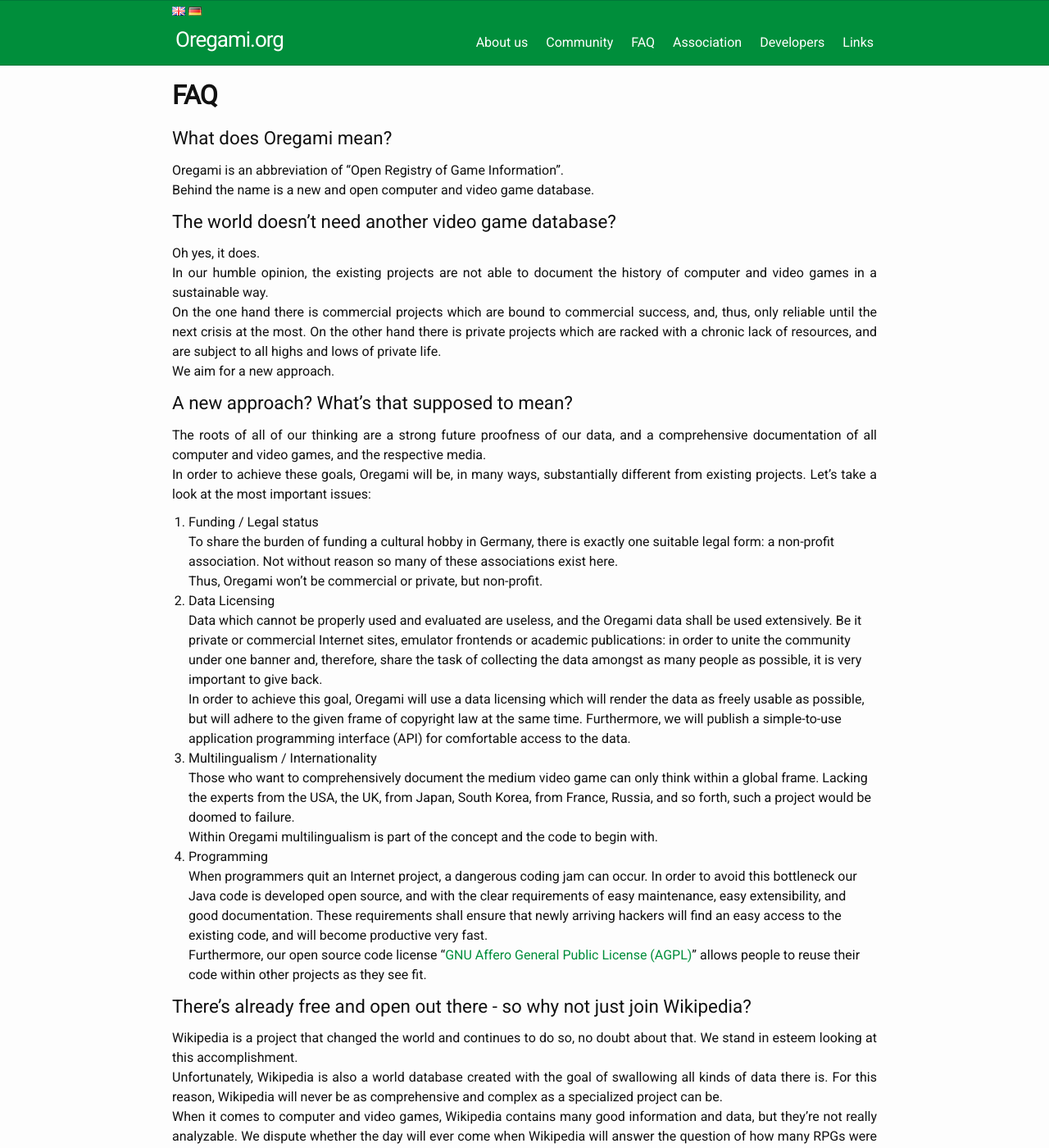
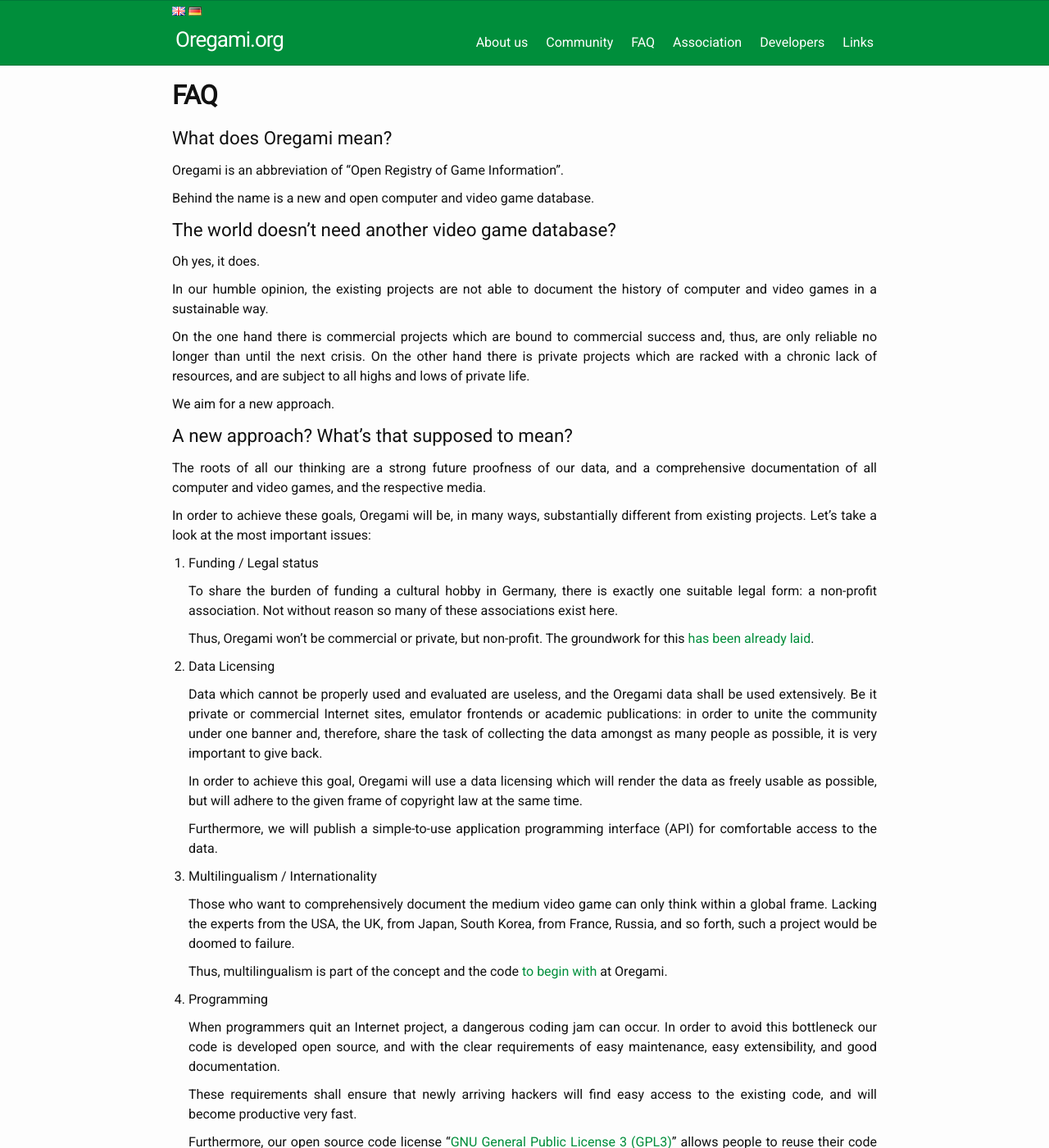
Before and after one commit to oregami/oregami.org-public-website, a Jekyll site: the page built from _pages_en/faq.md, in a window 1280 px wide and 1400 px high. Shown: the whole window at 82% size. Built offline with Jekyll 4.4.1, drawn with Linux system fonts in a browser that asks for light colours; some of the changed text lies outside the part shown.

Commit message:
Update of the English FAQ

```diff
--- a/_pages_en/faq.md
+++ b/_pages_en/faq.md
@@ -4,56 +4,83 @@
 permalink: /en/faq
 language: en
 seq: 30
+published: true
 ---
 
 ### What does Oregami mean?
 
 Oregami is an abbreviation of "Open Registry of Game Information".
+
 Behind the name is a new and open computer and video game database.
 
 ### The world doesn't need another video game database?
 
 Oh yes, it does.
+
 In our humble opinion, the existing projects are not able to document the history of computer and video games in a sustainable way.
-On the one hand there is commercial projects which are bound to commercial success, and, thus, only reliable until the next crisis at the most. On the other hand there is private projects which are racked with a chronic lack of resources, and are subject to all highs and lows of private life.
+
+On the one hand there is commercial projects which are bound to commercial success and, thus, are only reliable no longer than until the next crisis. On the other hand there is private projects which are racked with a chronic lack of resources, and are subject to all highs and lows of private life.
+
 We aim for a new approach.
 
 ### A new approach? What's that supposed to mean?
 
-The roots of all of our thinking are a strong future proofness of our data, and a comprehensive documentation of all computer and video games, and the respective media.
+The roots of all our thinking are a strong future proofness of our data, and a comprehensive documentation of all computer and video games, and the respective media.
+
 In order to achieve these goals, Oregami will be, in many ways, substantially different from existing projects. Let's take a look at the most important issues:
 
 1.  Funding / Legal status
+
     To share the burden of funding a cultural hobby in Germany, there is exactly one suitable legal form: a non-profit association. Not without reason so many of these associations exist here.
-    Thus, Oregami won't be commercial or private, but non-profit.
+
+    Thus, Oregami won't be commercial or private, but non-profit. The groundwork for this [has been already laid](http://www.oregami.org/blog/en/2013/oregami-association-on-horizon).
+
 2.  Data Licensing
+
     Data which cannot be properly used and evaluated are useless, and the Oregami data shall be used extensively. Be it private or commercial Internet sites, emulator frontends or academic publications: in order to unite the community under one banner and, therefore, share the task of collecting the data amongst as many people as possible, it is very important to give back.
-    In order to achieve this goal, Oregami will use a data licensing which will render the data as freely usable as possible, but will adhere to the given frame of copyright law at the same time. Furthermore, we will publish a simple-to-use application programming interface (API) for comfortable access to the data.
+
+    In order to achieve this goal, Oregami will use a data licensing which will render the data as freely usable as possible, but will adhere to the given frame of copyright law at the same time.
+
+    Furthermore, we will publish a simple-to-use application programming interface (API) for comfortable access to the data.
+
 3.  Multilingualism / Internationality
+
     Those who want to comprehensively document the medium video game can only think within a global frame. Lacking the experts from the USA, the UK, from Japan, South Korea, from France, Russia, and so forth, such a project would be doomed to failure.
-    Within Oregami multilingualism is part of the concept and the code to begin with.
+
+    Thus, multilingualism is part of the concept and the code [to begin with](http://www.oregami.org/blog/en/2017/thoughts-about-internationalization-i18n) at Oregami.
+
 4.  Programming
-    When programmers quit an Internet project, a dangerous coding jam can occur. In order to avoid this bottleneck our Java code is developed open source, and with the clear requirements of easy maintenance, easy extensibility, and good documentation. These requirements shall ensure that newly arriving hackers will find an easy access to the existing code, and will become productive very fast.
-    Furthermore, our open source code license "[GNU Affero General Public License (AGPL)](http://en.wikipedia.org/wiki/Affero_General_Public_License){:target="_blank"}" allows people to reuse their code within other projects as they see fit.
 
-### There's already free and open out there - so why not just join Wikipedia?
+    When programmers quit an Internet project, a dangerous coding jam can occur. In order to avoid this bottleneck our code is developed open source, and with the clear requirements of easy maintenance, easy extensibility, and good documentation.
+
+    These requirements shall ensure that newly arriving hackers will find easy access to the existing code, and will become productive very fast.
+
+    Furthermore, our open source code license "[GNU General Public License 3 (GPL3)](https://en.wikipedia.org/wiki/GNU_General_Public_License#Version_3){:target="_blank"}" allows people to reuse their code within other projects as they see fit.
+
+### Free and open is already out there - so why not just join Wikipedia?
 
 Wikipedia is a project that changed the world and continues to do so, no doubt about that. We stand in esteem looking at this accomplishment.
-Unfortunately, Wikipedia is also a world database created with the goal of swallowing all kinds of data there is. For this reason, Wikipedia will never be as comprehensive and complex as a specialized project can be.
-When it comes to computer and video games, Wikipedia contains many good information and data, but they're not really analyzable. We dispute whether the day will ever come when Wikipedia will answer the question of how many RPGs were released on the PC in the time frame of 1995-1999 that featured a turn-based battle system. And that's even an easy question.
+
+Unfortunately, Wikipedia is also a world database created with the goal of swallowing all kinds of data. For this reason, Wikipedia will never be as comprehensive and complex as a specialized project can be.
+
+When it comes to computer and video games, Wikipedia contains many good information and data, but they're not really analyzable. We dispute whether the day will ever come when Wikipedia will answer the question of how many RPGs were released on the PC in the time frame of 1995-1999 that featured a turn-based battle system. And that's an easy question.
 
 ### And which data will be in the Oregami database?
 
-All.
-At least all those relating to computer and video games.
+All. At least all those relating to computer and video games.
+
 Exemplary, besides the "typical" data found in every good gaming database there will be comprehensive information about print magazines / books, all the gaming hardware out there, or about the people behind our beloved hobby.
+
 Furthermore, we can't see anything wrong in energizing our database with user reviews, an online collection tracker for games and magazines, or similar features.
 
 ### And who owns the data I contribute to your database?
 
 Everyone.
+
 Our current thinking is that we want to handle this important aspect similar to Wikipedia.
+
 The users will contribute their data under a permissive license, say the [GFDL](http://en.wikipedia.org/wiki/GNU_Free_Documentation_License){:target="_blank"} / [ODBL](http://opendatacommons.org/licenses/){:target="_blank"}, or one of the completely free [CC-Licenses](http://creativecommons.org/licenses/){:target="_blank"}. We will publish these data after approval under the chosen license, too, and will give them back to the community using an API.
+
 However, the final legal review of this issue is a work in progress. Especially when it comes to cover scans and screen shots, there is complex copyright laws to evaluate.
 
 ### Sounds very ambitious, a little too much actually?
@@ -64,13 +91,17 @@
 ### What does the roadmap look like?
 
 We decided to use an [agile approach](http://en.wikipedia.org/wiki/Agile_software_development){:target="_blank"} to develop this project. Agile means that we'll take rather smallish steps of development, and will regularly publish these.
+
 As soon as possible we want to publish a base version of our database so that everybody can use it. The more people help us with that, the earlier we can reach this goal!
 
 ### Where can I check out the current stage of development?
 
-At the moment we don't have a live version of our current stage of development. We recommend that you watch our news regularly, because there will be a live version as soon as we think it is reasonable to have it. Feel free to have a look at the source code [at github](https://github.com/oregami/){:target="_blank"} any time.
+Interested hackers can have a look at our source code [at github](https://github.com/oregami){:target="_blank"} any time.
+
+If you want to see the code in action, be sure to check out [dev.oregami.org](dev.oregami.org){:target="_blank"} for the latest prototype.
 
 ### Okay, you have me convinced. How can I help out?
 
-The easiest entrance into the project may well be reading through [the forums](http://forum.oregami.org/){:target="_blank"}. There, you can drop us a quick note in the public board, too. If you want to help out then, we will grant you write access for the developer boards, reading those boards is, however, possible without registration.
-For more ways to get participate in our project visit the [community page](/en/community.html).
+The easiest entrance into the project may well be reading through [our forums](https://forum.oregami.org/){:target="_blank"}. You can drop us a quick note in the public board there, too. If you want to help out then, we will grant you write access for the developer boards, but reading those boards is possible without registration.
+
+For more ways to participate in our project visit our [community page](http://www.oregami.org/en/community).
```
